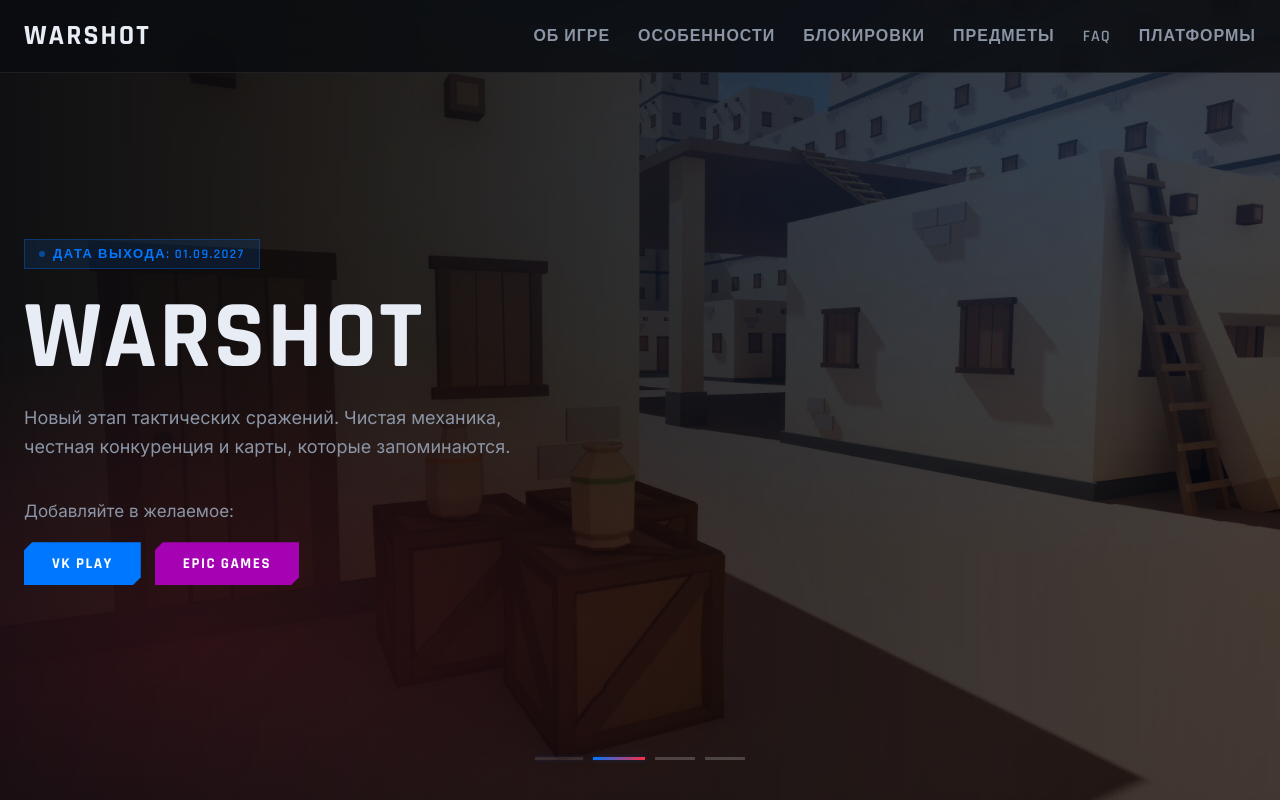
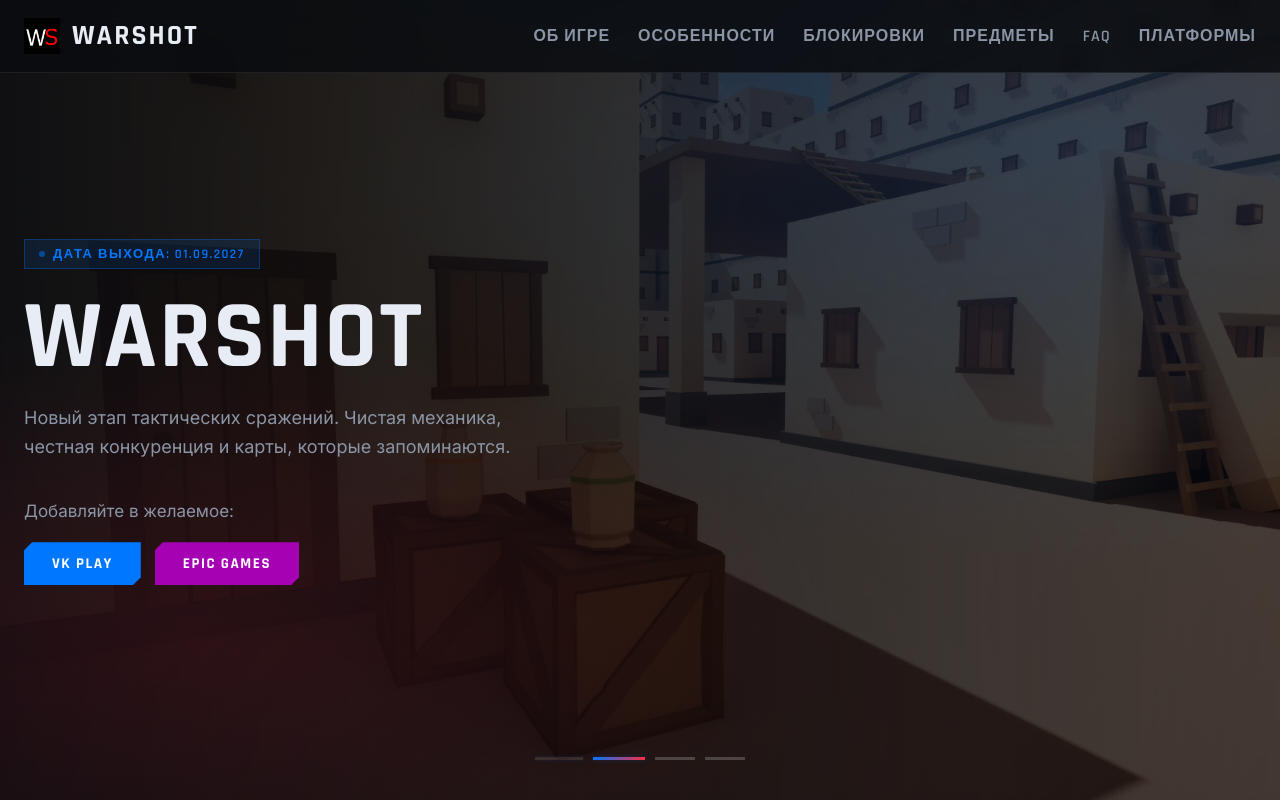
Before and after one commit to Kish-Mish122/warshot-game, a plain HTML site: page index.html in a window 1280 px wide. Shown: the top 800 px of the page. Drawn offline with Linux system fonts and the light colour scheme.

Commit message:
Update index.html

```diff
--- a/index.html
+++ b/index.html
@@ -4,8 +4,8 @@
   <meta charset="UTF-8">
   <meta name="viewport" content="width=device-width, initial-scale=1.0">
   <title>Warshot - Low Poly шутер</title>
-  <link rel="icon" href="images/icon.jpg" type="image/jpeg">
-  <link rel="apple-touch-icon" href="images/icon.jpg">
+  <link rel="icon" href="images/icon.png" type="image/jpeg">
+  <link rel="apple-touch-icon" href="images/icon.png">
 
   <meta name="description" content="Warshot — тактический Low Poly шутер. Сражайся за команду, взрывай бомбу или обезвреживай её. Честная конкуренция, ранги и уникальные скины.">
 
@@ -882,7 +882,7 @@
   <header class="header">
     <div class="container header__inner">
       <a href="#" class="logo">
-        <img src="images/icon.jpg" alt="Иконка Warshot" class="logo__img" onerror="this.style.display='none'">
+        <img src="images/icon.png" alt="Иконка Warshot" class="logo__img" onerror="this.style.display='none'">
         Warshot
       </a>
       <nav class="nav">
```
